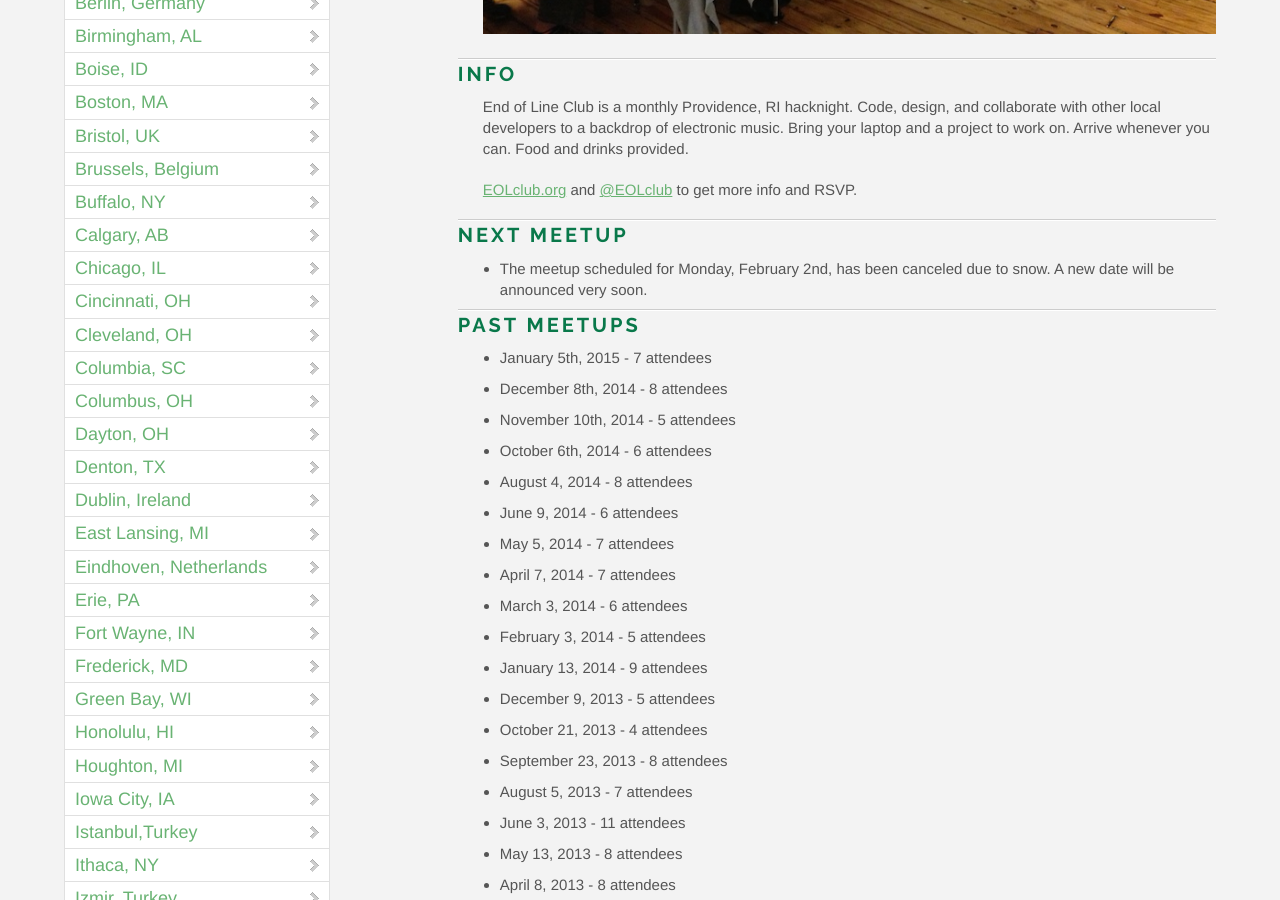
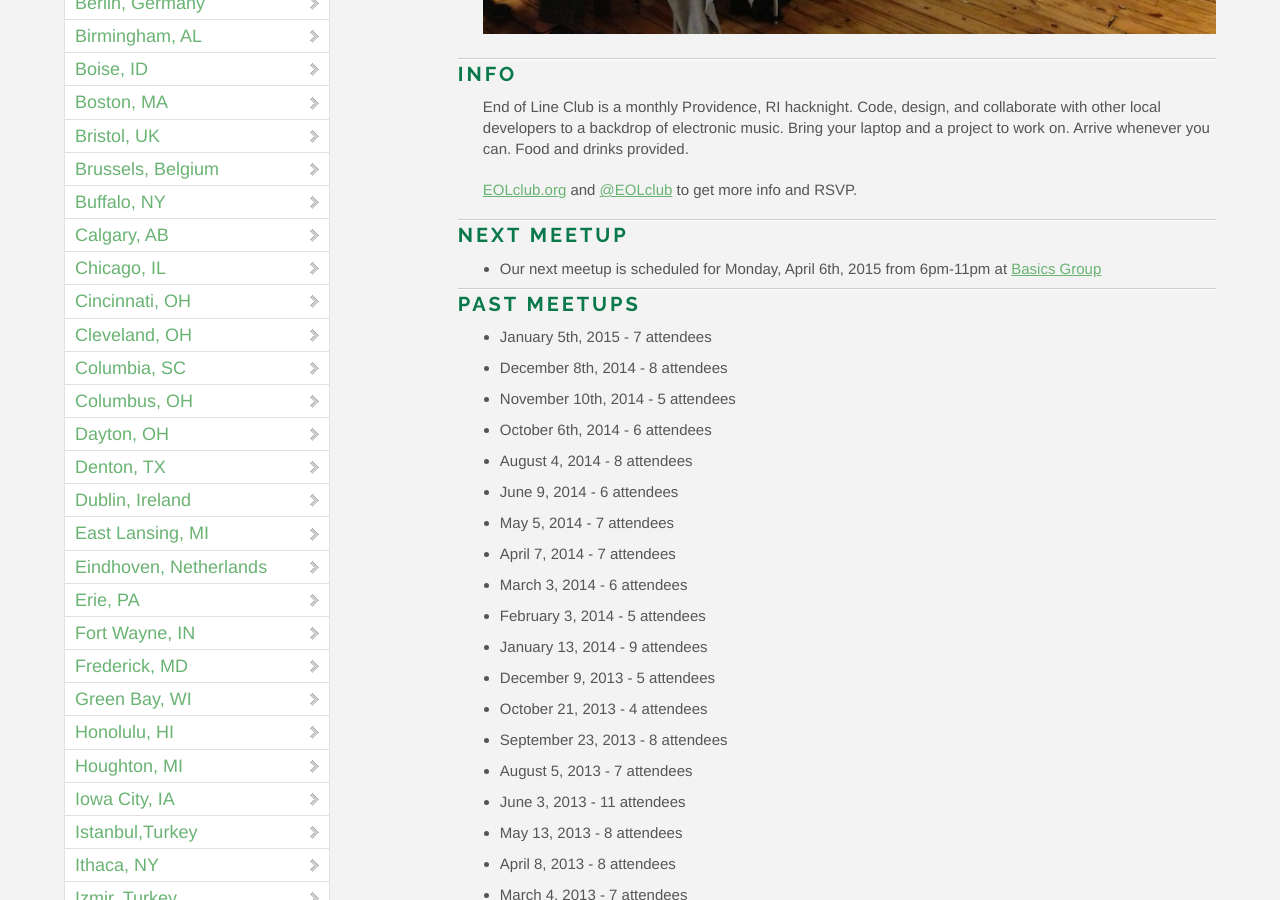
Before and after one commit to OpenHack/openhack.github.com, a Jekyll site: the page built from providence/index.markdown, in a window 1280 px wide and 900 px high, scrolled down 594 px. Built offline with Jekyll 4.4.1, drawn with Linux system fonts in a browser that asks for light colours; nearby versions of some CDN libraries; comment, search, counter and statistics services are not loaded.

Commit message:
Schedule Providence 4/6 meetup...yay spring!

```diff
--- a/providence/index.markdown
+++ b/providence/index.markdown
@@ -15,8 +15,7 @@
 
 ### Next meetup
 
-* The meetup scheduled for Monday, February 2nd, has been canceled due to
-  snow.  A new date will be announced very soon.
+* Our next meetup is scheduled for Monday, April 6th, 2015 from 6pm-11pm at [Basics Group](http://basicsgroup.com)
 
 ### Past meetups
 
```
